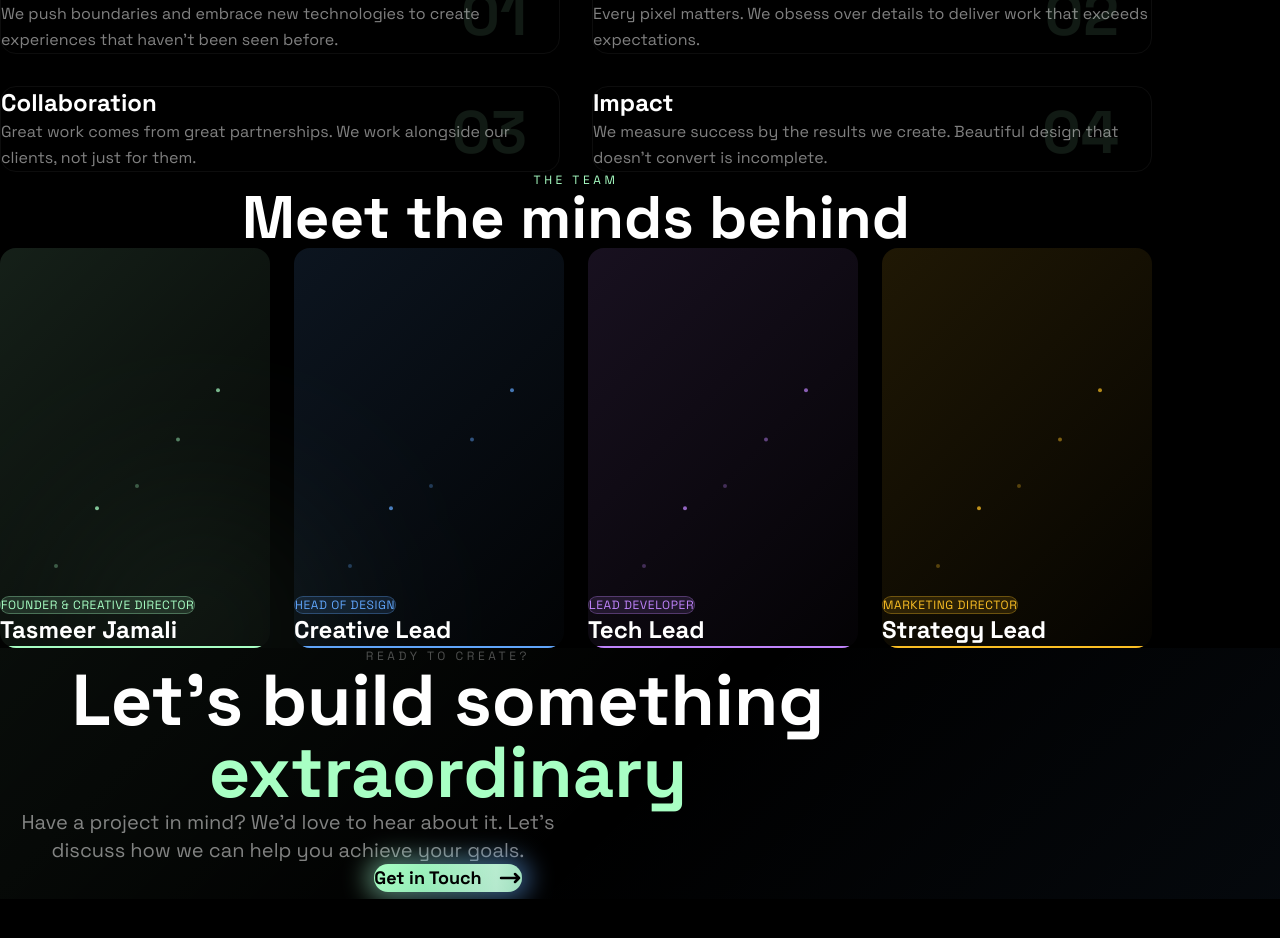
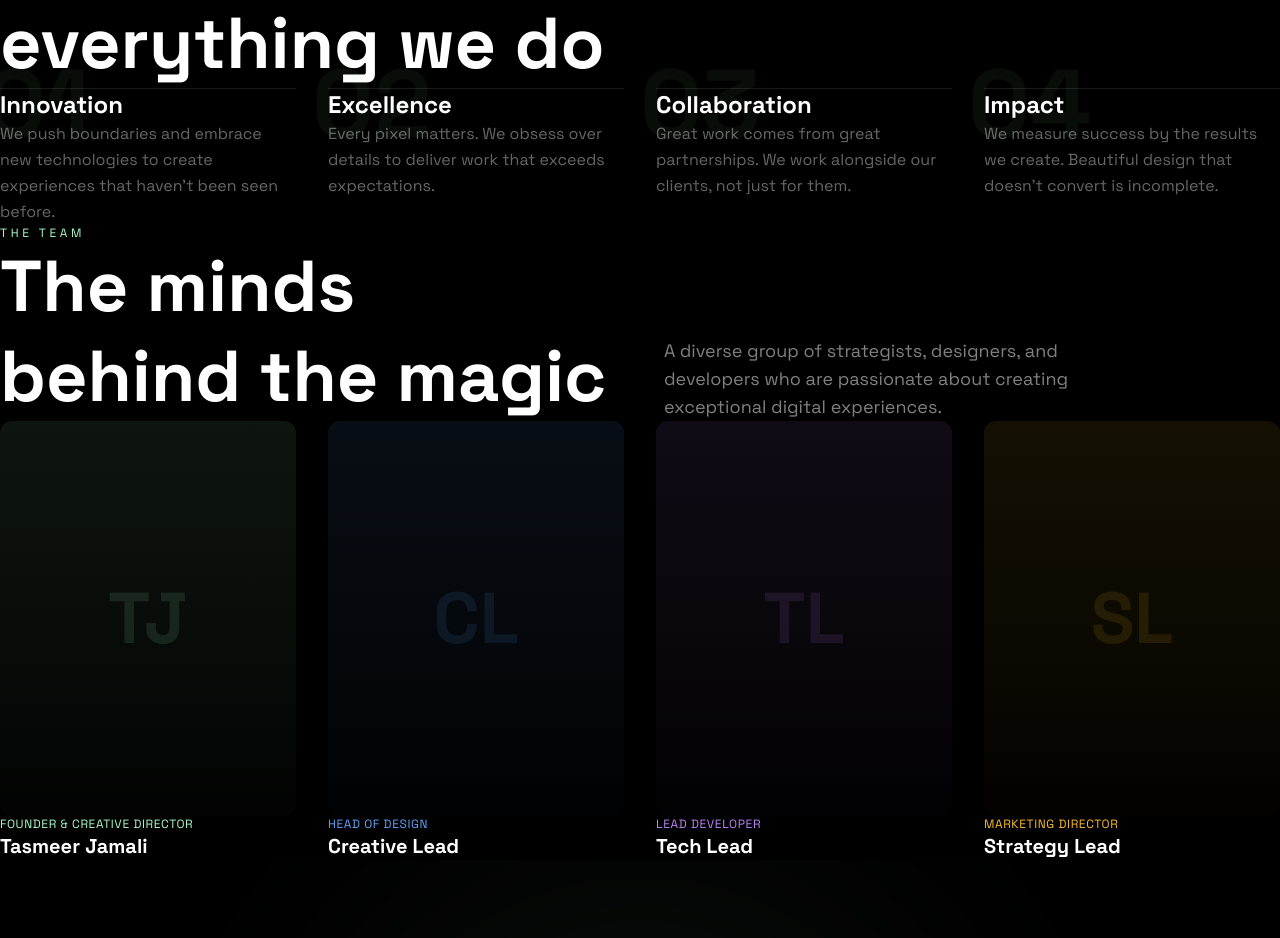
Before and after one commit to TasmeerJamali/OG-DIGITALS-, a Next.js app: page /about in a window 1280 px wide. Shown: the part 1800-2738 px from the top of the page. Before the commit the page ends 2699 px from the top, so only its background shows below. Built offline with nearby package versions, Linux system fonts and the light colour scheme.

Commit message:
Polish About page: fix word spacing, redesign values/team/CTA with spread layouts

```diff
--- a/src/app/about/page.tsx
+++ b/src/app/about/page.tsx
@@ -215,18 +215,18 @@ function SplitText({ children, className = "" }: { children: string; className?:
     return (
         <div ref={ref} className={className}>
             {words.map((word, i) => (
-                <span key={i} className="inline-block overflow-hidden mr-[0.3em]">
+                <span key={i} className="inline-block overflow-hidden">
                     <motion.span
                         className="inline-block"
                         initial={{ y: "100%" }}
                         animate={isInView ? { y: 0 } : {}}
                         transition={{
                             duration: 0.8,
-                            delay: i * 0.05,
+                            delay: i * 0.03,
                             ease: [0.25, 1, 0.5, 1],
                         }}
                     >
-                        {word}
+                        {word}{i < words.length - 1 ? "\u00A0" : ""}
                     </motion.span>
                 </span>
             ))}
@@ -464,55 +464,46 @@ export default function AboutPage() {
             </section>
 
             {/* ===== VALUES SECTION ===== */}
-            <section className="py-32 relative">
-                <div className="max-w-6xl mx-auto px-6">
-                    {/* Section header */}
+            <section className="py-40 relative">
+                <div className="w-full px-6 md:px-12 lg:px-24">
+                    {/* Section header - left aligned */}
                     <motion.div
-                        className="text-center mb-20"
+                        className="mb-24 max-w-3xl"
                         initial={{ opacity: 0, y: 30 }}
                         whileInView={{ opacity: 1, y: 0 }}
                         transition={{ duration: 0.8 }}
                         viewport={{ once: true }}
                     >
-                        <span className="text-xs uppercase tracking-[0.3em] text-[#a8ffc4] block mb-4">
+                        <span className="text-xs uppercase tracking-[0.3em] text-[#a8ffc4] block mb-6">
                             Our Values
                         </span>
-                        <h2 className="text-4xl md:text-5xl lg:text-6xl font-bold text-white">
-                            What drives us
+                        <h2 className="text-5xl md:text-6xl lg:text-7xl font-bold text-white leading-tight">
+                            What drives<br />everything we do
                         </h2>
                     </motion.div>
 
-                    {/* Values grid */}
-                    <div className="grid md:grid-cols-2 gap-8">
+                    {/* Values - horizontal list */}
+                    <div className="grid md:grid-cols-2 lg:grid-cols-4 gap-12 lg:gap-8">
                         {values.map((value, i) => (
                             <motion.div
                                 key={value.title}
-                                className="group relative p-8 rounded-2xl border border-white/5 hover:border-[#a8ffc4]/30 transition-all duration-500"
-                                initial={{ opacity: 0, y: 30 }}
+                                className="group relative"
+                                initial={{ opacity: 0, y: 40 }}
                                 whileInView={{ opacity: 1, y: 0 }}
                                 transition={{ duration: 0.6, delay: i * 0.1 }}
                                 viewport={{ once: true }}
-                                whileHover={{ y: -5 }}
                             >
-                                {/* Background glow on hover */}
-                                <motion.div
-                                    className="absolute inset-0 rounded-2xl opacity-0 group-hover:opacity-100 transition-opacity duration-500"
-                                    style={{
-                                        background: "radial-gradient(circle at center, rgba(168,255,196,0.05) 0%, transparent 70%)",
-                                    }}
-                                />
-
                                 {/* Number */}
-                                <span className="text-6xl font-bold text-[#a8ffc4]/10 absolute top-4 right-8">
+                                <span className="text-8xl font-bold text-[#a8ffc4]/5 absolute -top-8 -left-4">
                                     {value.number}
                                 </span>
 
                                 {/* Content */}
-                                <div className="relative">
-                                    <h3 className="text-2xl font-bold text-white mb-4 group-hover:text-[#a8ffc4] transition-colors">
+                                <div className="relative pt-8 border-t border-white/10">
+                                    <h3 className="text-2xl font-bold text-white mb-4 group-hover:text-[#a8ffc4] transition-colors duration-300">
                                         {value.title}
                                     </h3>
-                                    <p className="text-white/50 leading-relaxed">
+                                    <p className="text-white/40 leading-relaxed">
                                         {value.description}
                                     </p>
                                 </div>
@@ -523,105 +514,158 @@ export default function AboutPage() {
             </section>
 
             {/* ===== TEAM SECTION ===== */}
-            <section className="py-32 relative overflow-hidden">
-                {/* Background elements */}
-                <div className="absolute inset-0 pointer-events-none">
+            <section className="py-40 relative overflow-hidden">
+                <div className="w-full px-6 md:px-12 lg:px-24">
+                    {/* Section header - split layout */}
+                    <div className="grid lg:grid-cols-2 gap-12 mb-24">
                         <motion.div
-                        className="absolute top-1/2 left-0 w-[400px] h-[400px] rounded-full"
-                        style={{
-                            background: "radial-gradient(circle, rgba(168,255,196,0.1) 0%, transparent 70%)",
-                            filter: "blur(80px)",
-                        }}
-                        animate={{ y: [-50, 50, -50] }}
-                        transition={{ duration: 10, repeat: Infinity }}
-                    />
-                </div>
-
-                <div className="max-w-6xl mx-auto px-6 relative z-10">
-                    {/* Section header */}
-                    <motion.div
-                        className="text-center mb-20"
                             initial={{ opacity: 0, y: 30 }}
                             whileInView={{ opacity: 1, y: 0 }}
                             transition={{ duration: 0.8 }}
                             viewport={{ once: true }}
                         >
-                        <span className="text-xs uppercase tracking-[0.3em] text-[#a8ffc4] block mb-4">
+                            <span className="text-xs uppercase tracking-[0.3em] text-[#a8ffc4] block mb-6">
                                 The Team
                             </span>
-                        <h2 className="text-4xl md:text-5xl lg:text-6xl font-bold text-white">
-                            Meet the minds behind
+                            <h2 className="text-5xl md:text-6xl lg:text-7xl font-bold text-white leading-tight">
+                                The minds<br />behind the magic
                             </h2>
                         </motion.div>
 
-                    {/* Team grid */}
-                    <div className="grid md:grid-cols-2 lg:grid-cols-4 gap-6">
+                        <motion.div
+                            className="flex items-end"
+                            initial={{ opacity: 0, y: 30 }}
+                            whileInView={{ opacity: 1, y: 0 }}
+                            transition={{ duration: 0.8, delay: 0.2 }}
+                            viewport={{ once: true }}
+                        >
+                            <p className="text-lg text-white/50 max-w-md">
+                                A diverse group of strategists, designers, and developers
+                                who are passionate about creating exceptional digital experiences.
+                            </p>
+                        </motion.div>
+                    </div>
+
+                    {/* Team grid - larger cards */}
+                    <div className="grid md:grid-cols-2 lg:grid-cols-4 gap-8">
                         {team.map((member, i) => (
-                            <TeamCard key={member.name} member={member} index={i} />
+                            <motion.div
+                                key={member.name}
+                                className="group"
+                                initial={{ opacity: 0, y: 50 }}
+                                whileInView={{ opacity: 1, y: 0 }}
+                                transition={{ duration: 0.8, delay: i * 0.1 }}
+                                viewport={{ once: true }}
+                            >
+                                {/* Card */}
+                                <div
+                                    className="relative aspect-[3/4] rounded-xl overflow-hidden mb-6"
+                                    style={{
+                                        background: `linear-gradient(180deg, ${member.color}15 0%, ${member.color}05 100%)`,
+                                    }}
+                                >
+                                    {/* Hover glow */}
+                                    <motion.div
+                                        className="absolute inset-0 opacity-0 group-hover:opacity-100 transition-opacity duration-500"
+                                        style={{
+                                            background: `radial-gradient(circle at 50% 100%, ${member.color}30 0%, transparent 60%)`,
+                                        }}
+                                    />
+
+                                    {/* Initials placeholder */}
+                                    <div className="absolute inset-0 flex items-center justify-center">
+                                        <span
+                                            className="text-7xl font-bold opacity-10"
+                                            style={{ color: member.color }}
+                                        >
+                                            {member.name.split(' ').map(n => n[0]).join('')}
+                                        </span>
+                                    </div>
+
+                                    {/* Bottom gradient */}
+                                    <div className="absolute bottom-0 left-0 right-0 h-32 bg-gradient-to-t from-black/50 to-transparent" />
+                                </div>
+
+                                {/* Info */}
+                                <div>
+                                    <span
+                                        className="text-xs uppercase tracking-wider block mb-2"
+                                        style={{ color: member.color }}
+                                    >
+                                        {member.role}
+                                    </span>
+                                    <h3 className="text-xl font-bold text-white group-hover:text-[#a8ffc4] transition-colors">
+                                        {member.name}
+                                    </h3>
+                                </div>
+                            </motion.div>
                         ))}
                     </div>
                 </div>
             </section>
 
             {/* ===== CTA SECTION ===== */}
-            <section className="py-32 relative overflow-hidden">
-                {/* Animated gradient background */}
+            <section className="min-h-[80vh] flex items-center relative overflow-hidden">
+                {/* Background */}
+                <div className="absolute inset-0">
                     <motion.div
-                    className="absolute inset-0"
+                        className="absolute top-1/2 left-1/2 -translate-x-1/2 -translate-y-1/2 w-[800px] h-[800px] rounded-full"
                         style={{
-                        background: "linear-gradient(135deg, rgba(168,255,196,0.05) 0%, transparent 50%, rgba(96,165,250,0.05) 100%)",
+                            background: "radial-gradient(circle, rgba(168,255,196,0.1) 0%, transparent 60%)",
+                            filter: "blur(100px)",
                         }}
+                        animate={{ scale: [1, 1.2, 1] }}
+                        transition={{ duration: 10, repeat: Infinity }}
                     />
+                </div>
 
-                <div className="max-w-4xl mx-auto px-6 text-center relative z-10">
+                <div className="w-full px-6 md:px-12 lg:px-24 relative z-10">
+                    <div className="grid lg:grid-cols-2 gap-16 items-center">
+                        {/* Left - Headline */}
                         <motion.div
-                        initial={{ opacity: 0, y: 40 }}
-                        whileInView={{ opacity: 1, y: 0 }}
+                            initial={{ opacity: 0, x: -50 }}
+                            whileInView={{ opacity: 1, x: 0 }}
                             transition={{ duration: 0.8 }}
                             viewport={{ once: true }}
                         >
-                        <span className="text-xs uppercase tracking-[0.3em] text-white/30 block mb-6">
+                            <span className="text-xs uppercase tracking-[0.3em] text-white/30 block mb-8">
                                 Ready to Create?
                             </span>
-
-                        <h2 className="text-5xl md:text-6xl lg:text-7xl font-bold text-white mb-8">
-                            Let&apos;s build something<br />
+                            <h2 className="text-5xl md:text-6xl lg:text-7xl xl:text-8xl font-bold text-white leading-[0.95]">
+                                Let&apos;s build<br />
+                                something<br />
                                 <span className="text-[#a8ffc4]">extraordinary</span>
                             </h2>
+                        </motion.div>
 
-                        <p className="text-xl text-white/50 mb-12 max-w-xl mx-auto">
+                        {/* Right - CTA */}
+                        <motion.div
+                            className="lg:pl-16"
+                            initial={{ opacity: 0, x: 50 }}
+                            whileInView={{ opacity: 1, x: 0 }}
+                            transition={{ duration: 0.8, delay: 0.2 }}
+                            viewport={{ once: true }}
+                        >
+                            <p className="text-xl text-white/50 mb-12 leading-relaxed">
                                 Have a project in mind? We&apos;d love to hear about it.
                                 Let&apos;s discuss how we can help you achieve your goals.
                             </p>
 
-                        {/* Animated CTA button */}
-                        <motion.div className="relative inline-block">
+                            {/* Button */}
+                            <Link href="/#contact" className="group inline-block">
                                 <motion.div
-                                className="absolute -inset-2 rounded-full opacity-50"
-                                style={{
-                                    background: "linear-gradient(90deg, #a8ffc4, #60a5fa, #c084fc, #a8ffc4)",
-                                    backgroundSize: "300% 100%",
-                                    filter: "blur(12px)",
-                                }}
-                                animate={{
-                                    backgroundPosition: ["0% 50%", "100% 50%", "0% 50%"],
-                                }}
-                                transition={{ duration: 3, repeat: Infinity, ease: "linear" }}
-                            />
-
-                            <Link href="/#contact" className="relative block">
-                                <motion.div
-                                    className="relative px-12 py-6 rounded-full overflow-hidden cursor-pointer"
+                                    className="relative px-12 py-6 rounded-full overflow-hidden"
                                     style={{
                                         background: "linear-gradient(135deg, #a8ffc4 0%, #7dd3a8 100%)",
                                     }}
-                                    whileHover={{ scale: 1.05 }}
+                                    whileHover={{ scale: 1.02 }}
                                     whileTap={{ scale: 0.98 }}
                                 >
+                                    {/* Shimmer */}
                                     <motion.div
                                         className="absolute inset-0"
                                         style={{
-                                            background: "linear-gradient(90deg, transparent, rgba(255,255,255,0.4), transparent)",
+                                            background: "linear-gradient(90deg, transparent, rgba(255,255,255,0.3), transparent)",
                                         }}
                                         animate={{ x: ["-100%", "100%"] }}
                                         transition={{ duration: 2, repeat: Infinity, repeatDelay: 3 }}
@@ -629,22 +673,14 @@ export default function AboutPage() {
 
                                     <div className="relative flex items-center gap-4 text-black font-bold text-lg">
                                         <span>Get in Touch</span>
-                                        <motion.svg
-                                            className="w-6 h-6"
-                                            fill="none"
-                                            viewBox="0 0 24 24"
-                                            stroke="currentColor"
-                                            strokeWidth={2.5}
-                                            animate={{ x: [0, 5, 0] }}
-                                            transition={{ duration: 1.5, repeat: Infinity }}
-                                        >
+                                        <svg className="w-6 h-6 group-hover:translate-x-1 transition-transform" fill="none" viewBox="0 0 24 24" stroke="currentColor" strokeWidth={2.5}>
                                             <path strokeLinecap="round" strokeLinejoin="round" d="M17 8l4 4m0 0l-4 4m4-4H3" />
-                                        </motion.svg>
+                                        </svg>
                                     </div>
                                 </motion.div>
                             </Link>
                         </motion.div>
-                    </motion.div>
+                    </div>
                 </div>
             </section>
         </main>
```
Lines whose indentation alone changed are shown as unchanged.
